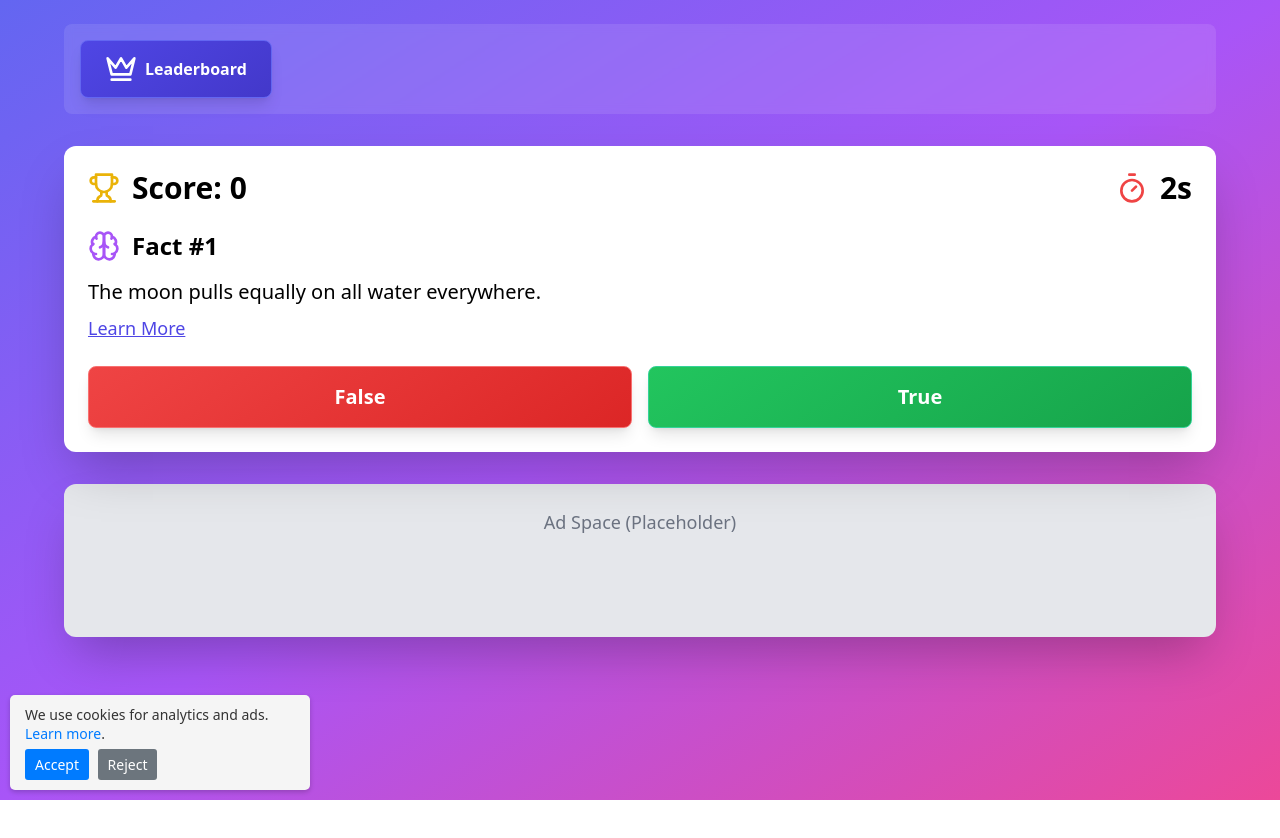
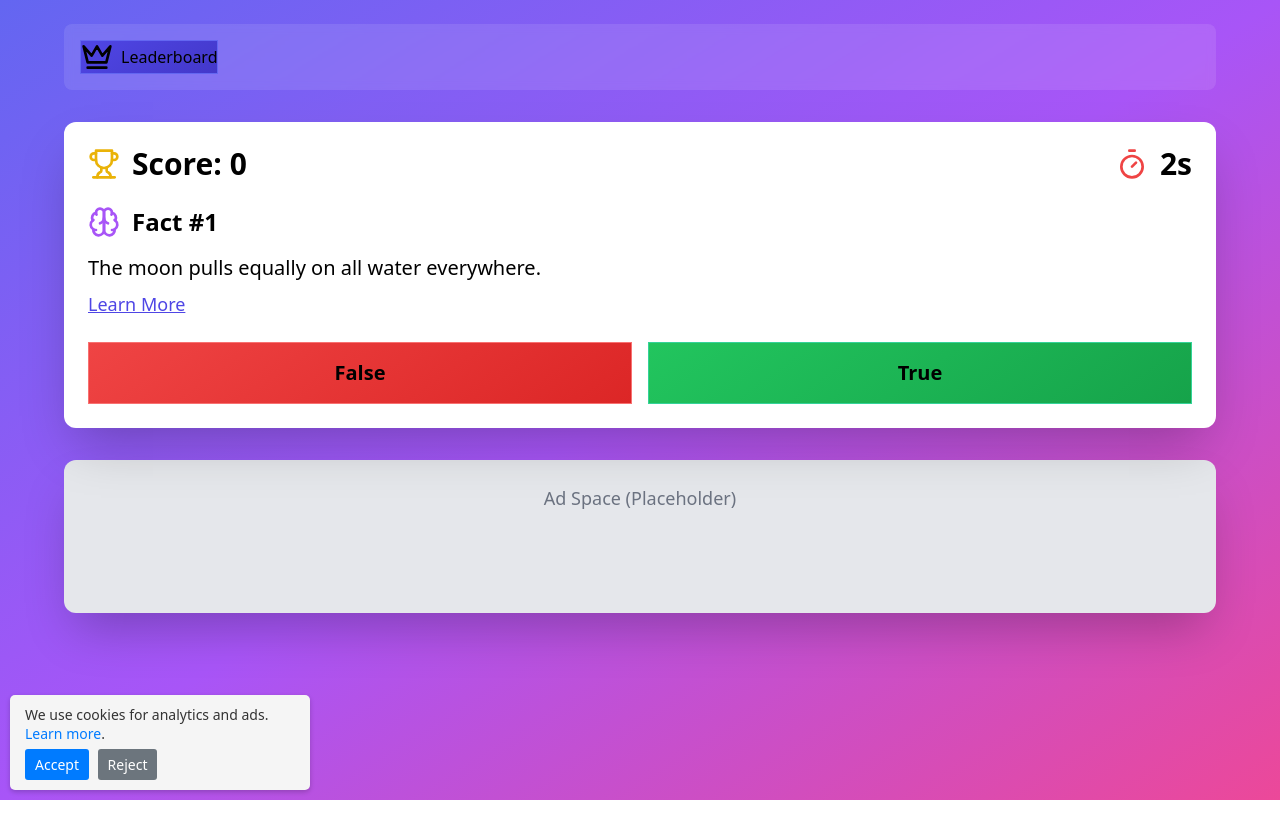
Before and after one commit to severin12am/FactFrenzy2, a React (Vite) app: page / in a window 1280 px wide. Shown: the top 838 px of the page. Built offline with nearby package versions, Linux system fonts and the light colour scheme.

Commit message:
Update button styles to use direct CSS classes

```diff
--- a/src/index.css
+++ b/src/index.css
@@ -2,37 +2,45 @@
 @tailwind components;
 @tailwind utilities;
 
-@layer components {
 .keyboard-button {
-    @apply relative px-6 py-3 rounded-lg font-semibold text-white shadow-lg transition-all duration-200;
+  position: relative;
+  padding: 0.75rem 1.5rem;
+  border-radius: 0.5rem;
+  font-weight: 600;
+  color: white;
+  box-shadow: 0 4px 6px -1px rgba(0, 0, 0, 0.1), 0 2px 4px -1px rgba(0, 0, 0, 0.06);
+  transition: all 0.2s;
   background: linear-gradient(145deg, #2a2a2a, #1a1a1a);
   border: 1px solid #3a3a3a;
 }
 
 .keyboard-button:active {
-    @apply animate-press;
+  transform: translateY(2px);
   background: linear-gradient(145deg, #1a1a1a, #2a2a2a);
   box-shadow: inset 0 2px 4px rgba(0, 0, 0, 0.3);
 }
 
 .keyboard-button::before {
   content: '';
-    @apply absolute inset-0 rounded-lg opacity-0 transition-opacity duration-200;
+  position: absolute;
+  inset: 0;
+  border-radius: 0.5rem;
+  opacity: 0;
+  transition: opacity 0.2s;
   background: linear-gradient(145deg, rgba(255, 255, 255, 0.1), rgba(255, 255, 255, 0));
 }
 
 .keyboard-button:hover::before {
-    @apply opacity-100;
+  opacity: 1;
 }
 
 .keyboard-button:disabled {
-    @apply opacity-50 cursor-not-allowed;
+  opacity: 0.5;
+  cursor: not-allowed;
   background: linear-gradient(145deg, #3a3a3a, #2a2a2a);
 }
 
-  /* Variants */
 .keyboard-button-primary {
-    @apply keyboard-button;
   background: linear-gradient(145deg, #4f46e5, #4338ca);
   border: 1px solid #6366f1;
 }
@@ -42,7 +50,6 @@
 }
 
 .keyboard-button-success {
-    @apply keyboard-button;
   background: linear-gradient(145deg, #22c55e, #16a34a);
   border: 1px solid #34d399;
 }
@@ -52,7 +59,6 @@
 }
 
 .keyboard-button-danger {
-    @apply keyboard-button;
   background: linear-gradient(145deg, #ef4444, #dc2626);
   border: 1px solid #f87171;
 }
@@ -60,4 +66,3 @@
 .keyboard-button-danger:active {
   background: linear-gradient(145deg, #dc2626, #ef4444);
 }
-}
```
Also changed, not shown: 9 other files (tests, documents, lock files or other folders). Lines whose indentation alone changed are shown as unchanged.
